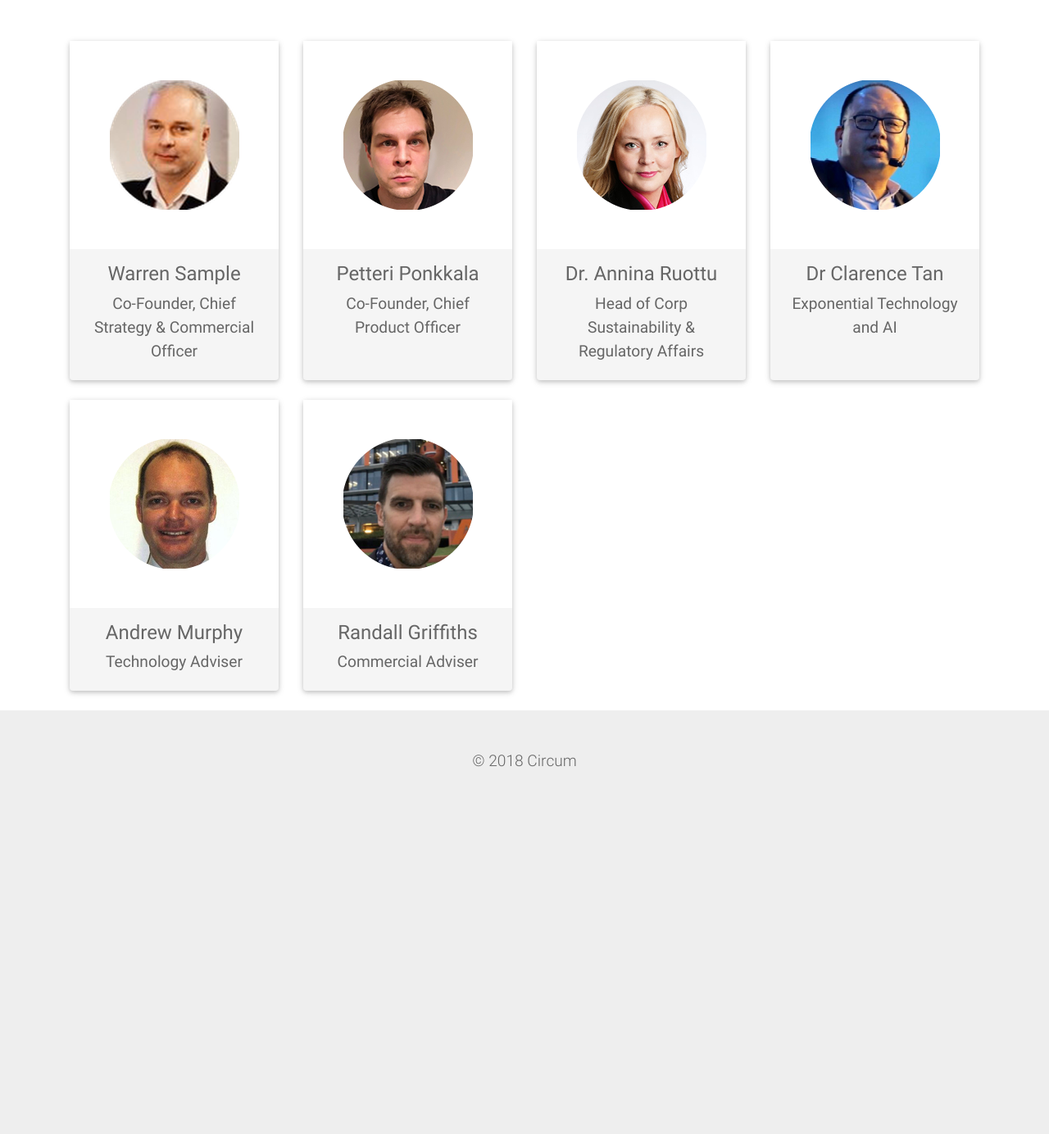
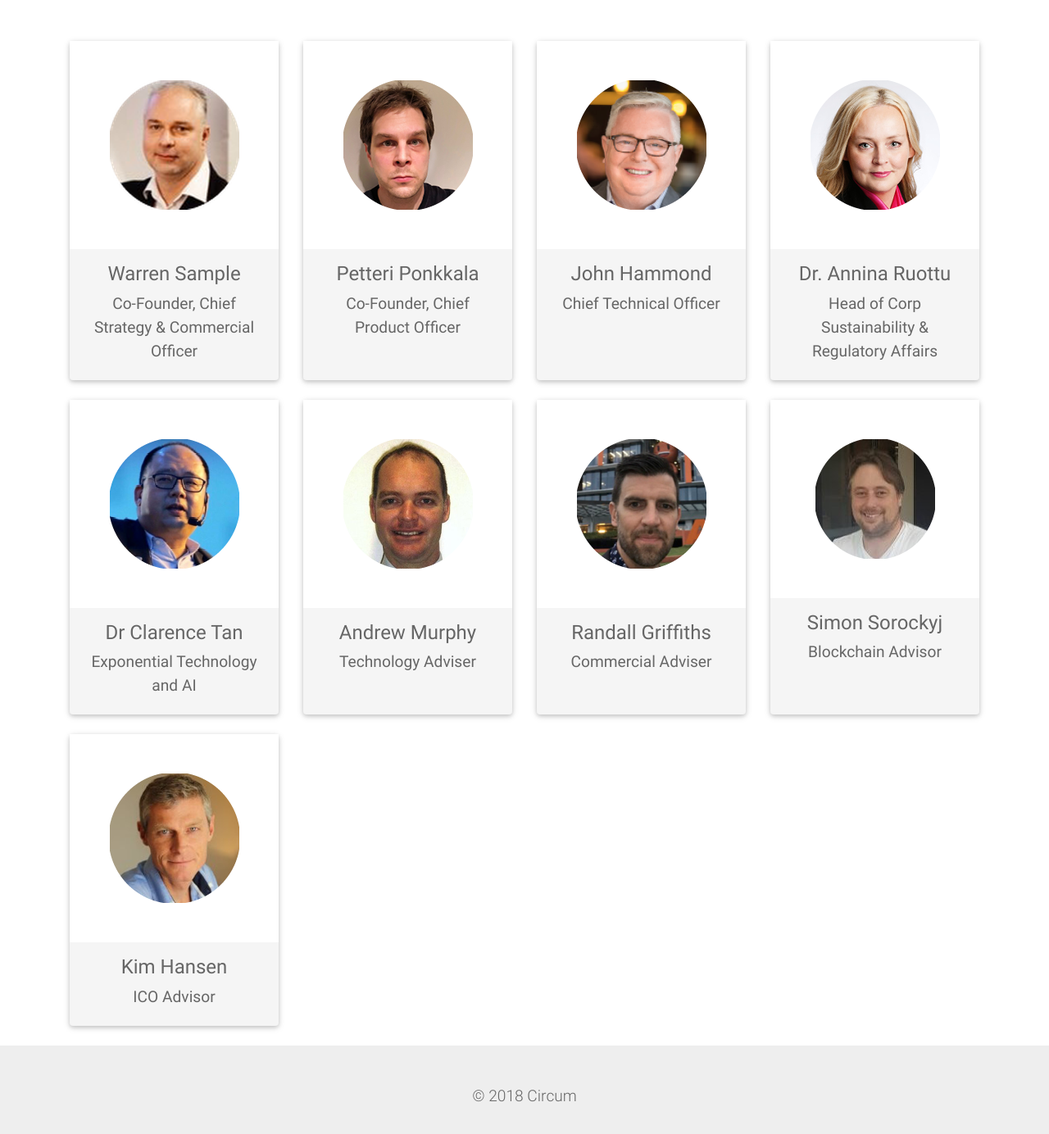
Before and after one commit to circumworld/circum-website, a Jekyll site: the page built from index.html, in a window 1280 px wide and 1400 px high, scrolled down 3691 px. Shown: the top 1384 px of the window at 82% size. Built offline with Jekyll 4.4.1, drawn with Linux system fonts in a browser that asks for light colours; nearby versions of some CDN libraries; before the commit the page ends 4683 px from its top, so only the background shows below that.

Commit message:
Update team.yml

```diff
--- a/_data/team.yml
+++ b/_data/team.yml
@@ -5,6 +5,10 @@
 - name: Petteri Ponkkala
   image: petteri.png
   title: Co-Founder, Chief Product Officer
+
+- name: John Hammond
+  image: john.png
+  title: Chief Technical Officer
 
 - name: Dr. Annina Ruottu
   image: annina.png
@@ -21,3 +25,11 @@
 - name: Randall Griffiths
   image: randall.png
   title: Commercial Adviser
+
+- name: Simon Sorockyj
+  image: simon.png
+  title: Blockchain Advisor
+
+- name: Kim Hansen
+  image: kim.png
+  title: ICO Advisor
```
